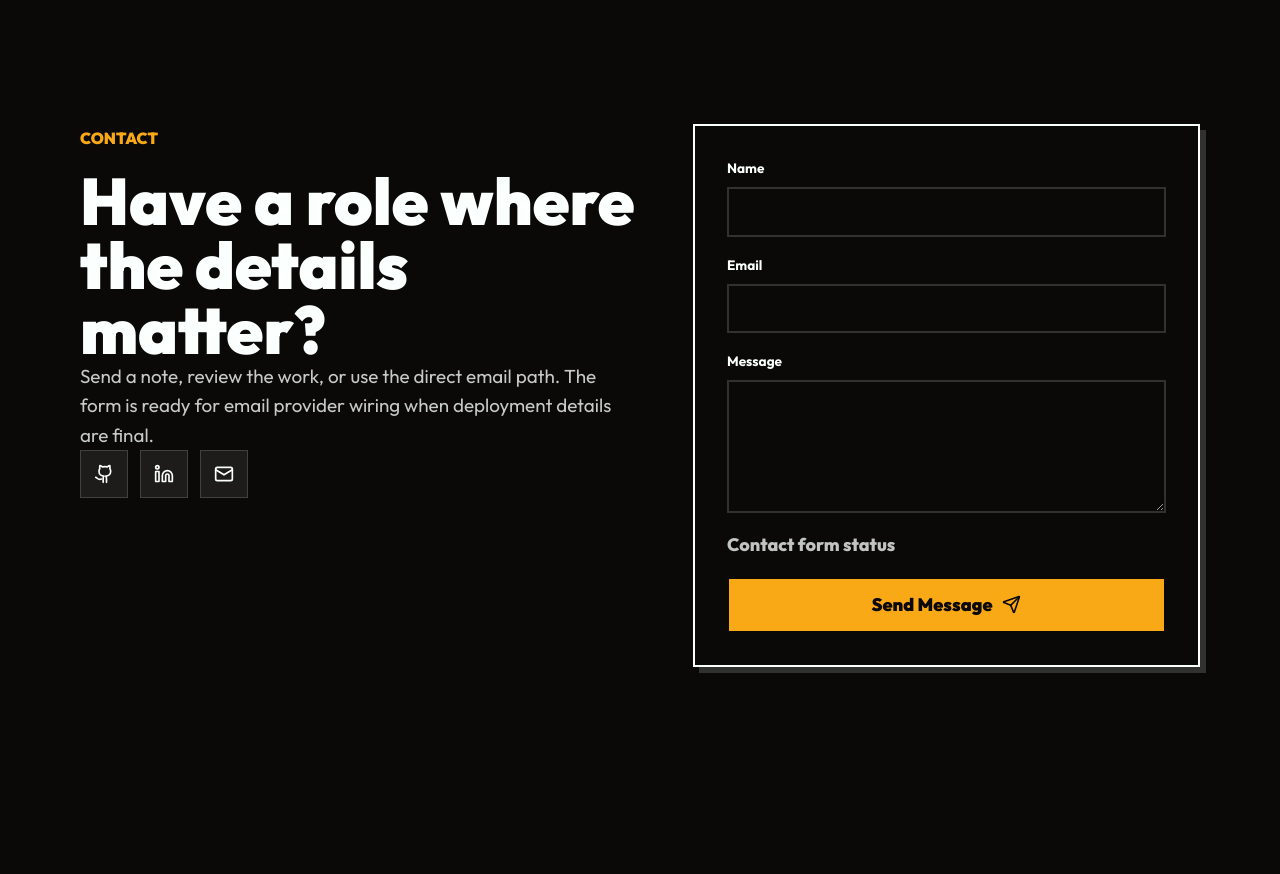
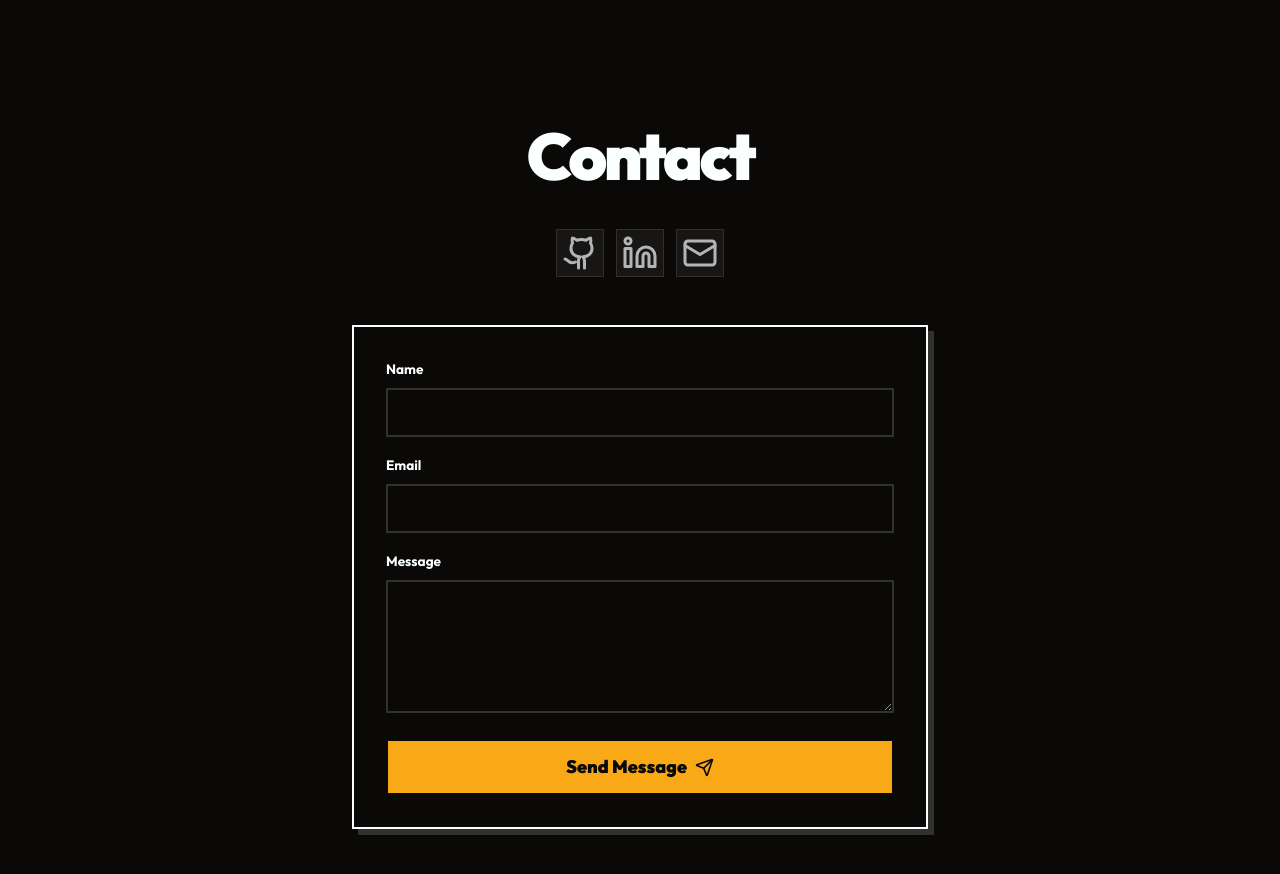
Before and after one commit to girwandhakal/Personal-Website-2.0, a Next.js app: page / in a window 1280 px wide. Shown: the part 8900-9774 px from the top of the page. Before the commit the page ends 9679 px from the top, so only its background shows below. Built offline with nearby package versions, Linux system fonts and the light colour scheme.

Commit message:
feat(contact): integrate EmailJS API and rebuild form UX
- Securely wire server-side API route to EmailJS REST API
- Implement robust form state machine
- Add temporary green overlay success animation via framer-motion
- Add dynamic error message injection into submit button

```diff
--- a/src/app/api/contact/route.ts
+++ b/src/app/api/contact/route.ts
@@ -19,6 +19,42 @@ export async function POST(request: Request) {
     );
   }
 
+  try {
+    const emailRes = await fetch("https://api.emailjs.com/api/v1.0/email/send", {
+      method: "POST",
+      headers: {
+        "Content-Type": "application/json",
+      },
+      body: JSON.stringify({
+        service_id: process.env.EMAILJS_SECRET, // Using EMAILJS_SECRET as service_id based on env contents
+        template_id: process.env.EMAILJS_TEMPLATE_ID,
+        user_id: process.env.EMAILJS_PUBLIC_KEY,
+        accessToken: process.env.EMAILJS_PRIVATE_KEY,
+        template_params: {
+          name: result.data.name,
+          from_name: result.data.name,
+          email: result.data.email,
+          reply_to: result.data.email,
+          message: result.data.message,
+        },
+      }),
+    });
+
+    if (!emailRes.ok) {
+      console.error("EmailJS Error:", await emailRes.text());
+      return NextResponse.json(
+        { ok: false, message: "Failed to send email. Please try again later." },
+        { status: 500 }
+      );
+    }
+  } catch (error) {
+    console.error("EmailJS Fetch Error:", error);
+    return NextResponse.json(
+      { ok: false, message: "Failed to send email. Please try again later." },
+      { status: 500 }
+    );
+  }
+
   return NextResponse.json({
     ok: true,
     message: "Message received. Girwan will follow up soon.",
--- a/src/components/sections/contact-form.tsx
+++ b/src/components/sections/contact-form.tsx
@@ -1,71 +1,146 @@
 "use client";
 
-import { Send } from "lucide-react";
-import { useState, type FormEvent } from "react";
+import { Send, Check, Loader2, XCircle } from "lucide-react";
+import { useState, type FormEvent, useEffect, useRef } from "react";
+import { motion, AnimatePresence } from "motion/react";
 
-type FormState = {
-  tone: "idle" | "success" | "error";
-  message: string;
-};
-
-const initialState: FormState = {
-  tone: "idle",
-  message: "Contact form status"
-};
+type FormState = "idle" | "submitting" | "success" | "error";
 
 export function ContactForm() {
-  const [state, setState] = useState<FormState>(initialState);
-  const [isSubmitting, setIsSubmitting] = useState(false);
+  const [formState, setFormState] = useState<FormState>("idle");
+  const [errorMessage, setErrorMessage] = useState("");
+  const formRef = useRef<HTMLFormElement>(null);
+
+  // Clear timers and reset states to prevent permanent UI lock
+  useEffect(() => {
+    let timeout: NodeJS.Timeout;
+
+    if (formState === "success") {
+      // Temporary success overlay fades away and resets form after 4 seconds
+      timeout = setTimeout(() => {
+        setFormState("idle");
+        if (formRef.current) formRef.current.reset();
+      }, 4000);
+    } else if (formState === "error") {
+      // Temporary red button state resets after 3 seconds
+      timeout = setTimeout(() => {
+        setFormState("idle");
+        setErrorMessage("");
+      }, 3000);
+    }
+
+    return () => clearTimeout(timeout);
+  }, [formState]);
 
   async function handleSubmit(event: FormEvent<HTMLFormElement>) {
     event.preventDefault();
-    setIsSubmitting(true);
-    setState({ tone: "idle", message: "Sending message..." });
+    if (formState === "submitting" || formState === "success") return;
 
-    const form = event.currentTarget;
-    const response = await fetch("/api/contact", {
-      method: "POST",
-      body: new FormData(form)
-    });
-    const body = (await response.json().catch(() => null)) as { message?: string } | null;
+    setFormState("submitting");
+    setErrorMessage("");
 
-    if (response.ok) {
-      form.reset();
-      setState({
-        tone: "success",
-        message: body?.message ?? "Message received. Girwan will follow up soon."
+    try {
+      const response = await fetch("/api/contact", {
+        method: "POST",
+        body: new FormData(event.currentTarget)
       });
-    } else {
-      setState({
-        tone: "error",
-        message: body?.message ?? "Check the fields and try again."
-      });
+
+      const body = await response.json().catch(() => null);
+
+      if (response.ok) {
+        setFormState("success");
+      } else {
+        setFormState("error");
+        setErrorMessage(body?.message ?? "Check the fields and try again.");
+      }
+    } catch (error) {
+      setFormState("error");
+      setErrorMessage("Network error. Please try again later.");
     }
-
-    setIsSubmitting(false);
   }
 
   return (
-    <form className="contact-form" action="/api/contact" method="post" onSubmit={handleSubmit}>
+    <form ref={formRef} className="contact-form text-left w-full relative" onSubmit={handleSubmit}>
       <label>
         Name
-        <input name="name" autoComplete="name" required />
+        <input name="name" autoComplete="name" required disabled={formState === "submitting"} />
       </label>
       <label>
         Email
-        <input name="email" type="email" autoComplete="email" required />
+        <input name="email" type="email" autoComplete="email" required disabled={formState === "submitting"} />
       </label>
       <label>
         Message
-        <textarea name="message" rows={5} required />
+        <textarea name="message" rows={5} required disabled={formState === "submitting"} />
       </label>
-      <p className={`form-status form-status-${state.tone}`} role="status" aria-label="Contact form status">
-        {state.message}
-      </p>
-      <button className="button button-primary" type="submit" disabled={isSubmitting}>
-        {isSubmitting ? "Sending" : "Send Message"}
-        <Send aria-hidden="true" size={19} />
+
+      <button
+        className="button button-primary w-full justify-center mt-2 transition-colors duration-300 relative overflow-hidden"
+        type="submit"
+        disabled={formState === "submitting" || formState === "success"}
+        style={
+          formState === "error"
+            ? { backgroundColor: "#ef4444", color: "#ffffff", borderColor: "#ef4444" }
+            : {}
+        }
+      >
+        <AnimatePresence mode="wait">
+          {formState === "submitting" ? (
+            <motion.div key="submitting" initial={{ opacity: 0, y: 10 }} animate={{ opacity: 1, y: 0 }} exit={{ opacity: 0, y: -10 }} transition={{ duration: 0.2 }} className="flex items-center gap-2">
+              <span>Sending</span>
+              <Loader2 className="animate-spin" aria-hidden="true" size={19} />
+            </motion.div>
+          ) : formState === "error" ? (
+            <motion.div key="error" initial={{ opacity: 0, scale: 0.9 }} animate={{ opacity: 1, scale: 1 }} exit={{ opacity: 0 }} transition={{ duration: 0.2, type: "spring", stiffness: 300 }} className="flex items-center gap-2 px-2 text-sm md:text-base">
+              <span className="truncate">{errorMessage || "Failed. Try Again."}</span>
+              <XCircle className="flex-shrink-0" aria-hidden="true" size={19} />
+            </motion.div>
+          ) : (
+            <motion.div key="idle" initial={{ opacity: 0, y: -10 }} animate={{ opacity: 1, y: 0 }} exit={{ opacity: 0, y: 10 }} transition={{ duration: 0.2 }} className="flex items-center gap-2">
+              <span>Send Message</span>
+              <Send aria-hidden="true" size={19} />
+            </motion.div>
+          )}
+        </AnimatePresence>
       </button>
+
+      {/* Full Form Success Overlay */}
+      <AnimatePresence>
+        {formState === "success" && (
+          <motion.div
+            initial={{ opacity: 0, scale: 0.98 }}
+            animate={{ opacity: 1, scale: 1 }}
+            exit={{ opacity: 0, scale: 1.02 }}
+            transition={{ duration: 0.4, ease: "easeOut" }}
+            className="absolute -inset-[2px] z-20 flex flex-col items-center justify-center p-8 text-center bg-[#10b981] shadow-2xl"
+          >
+            <motion.div
+              initial={{ scale: 0, rotate: -45 }}
+              animate={{ scale: 1, rotate: 0 }}
+              transition={{ delay: 0.2, type: "spring", stiffness: 200, damping: 15 }}
+              className="bg-white text-[#10b981] rounded-full p-4 mb-5 shadow-lg"
+            >
+              <Check size={56} strokeWidth={4} />
+            </motion.div>
+            <motion.h3
+              initial={{ opacity: 0, y: 10 }}
+              animate={{ opacity: 1, y: 0 }}
+              transition={{ delay: 0.3 }}
+              className="text-3xl font-extrabold text-white tracking-tight mb-2"
+            >
+              Message Sent!
+            </motion.h3>
+            <motion.p
+              initial={{ opacity: 0, y: 10 }}
+              animate={{ opacity: 1, y: 0 }}
+              transition={{ delay: 0.4 }}
+              className="text-green-50 font-medium text-lg leading-snug max-w-sm"
+            >
+              Thank you for reaching out. I'll get back to you shortly.
+            </motion.p>
+          </motion.div>
+        )}
+      </AnimatePresence>
     </form>
   );
 }
--- a/src/components/sections/contact.tsx
+++ b/src/components/sections/contact.tsx
@@ -9,26 +9,22 @@ export function Contact() {
       id="contact"
       aria-labelledby="contact-title"
     >
-      <div className="section-inner contact-grid">
+      <div className="section-inner flex flex-col items-center text-center gap-12">
         <Reveal>
-          <p className="eyebrow">Contact</p>
-          <h2 id="contact-title">Have a role where the details matter?</h2>
-          <p className="contact-lede">
-            Send a note, review the work, or use the direct email path. The form is ready for email
-            provider wiring when deployment details are final.
-          </p>
-          <div className="social-row">
+          <h2 id="contact-title" className="text-5xl md:text-7xl font-extrabold tracking-tighter">Contact</h2>
+
+          <div className="social-row flex justify-center gap-8 mt-10">
             {profile.socials.map(({ label, href, icon }) => {
               return (
-                <a key={label} href={href} aria-label={label}>
-                  <img aria-hidden="true" src={`/assets/icons/${icon}.svg`} alt="" width="20" height="20" />
+                <a key={label} href={href} aria-label={label} className="opacity-70 hover:opacity-100 transition-all transform hover:scale-110">
+                  <img aria-hidden="true" src={`/assets/icons/${icon}.svg`} alt="" width="36" height="36" />
                 </a>
               );
             })}
           </div>
         </Reveal>
 
-        <Reveal delay={0.1}>
+        <Reveal delay={0.1} className="w-full max-w-xl mx-auto">
           <ContactForm />
         </Reveal>
       </div>
```
